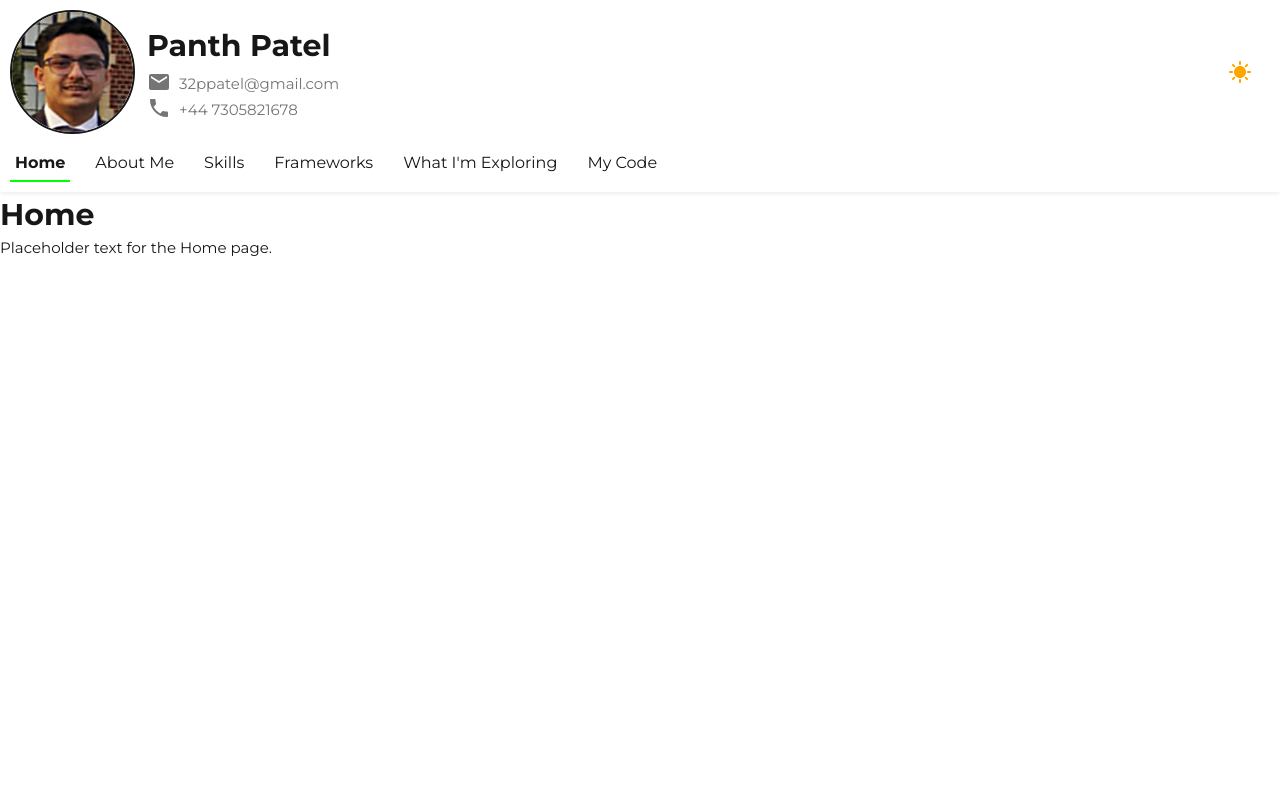
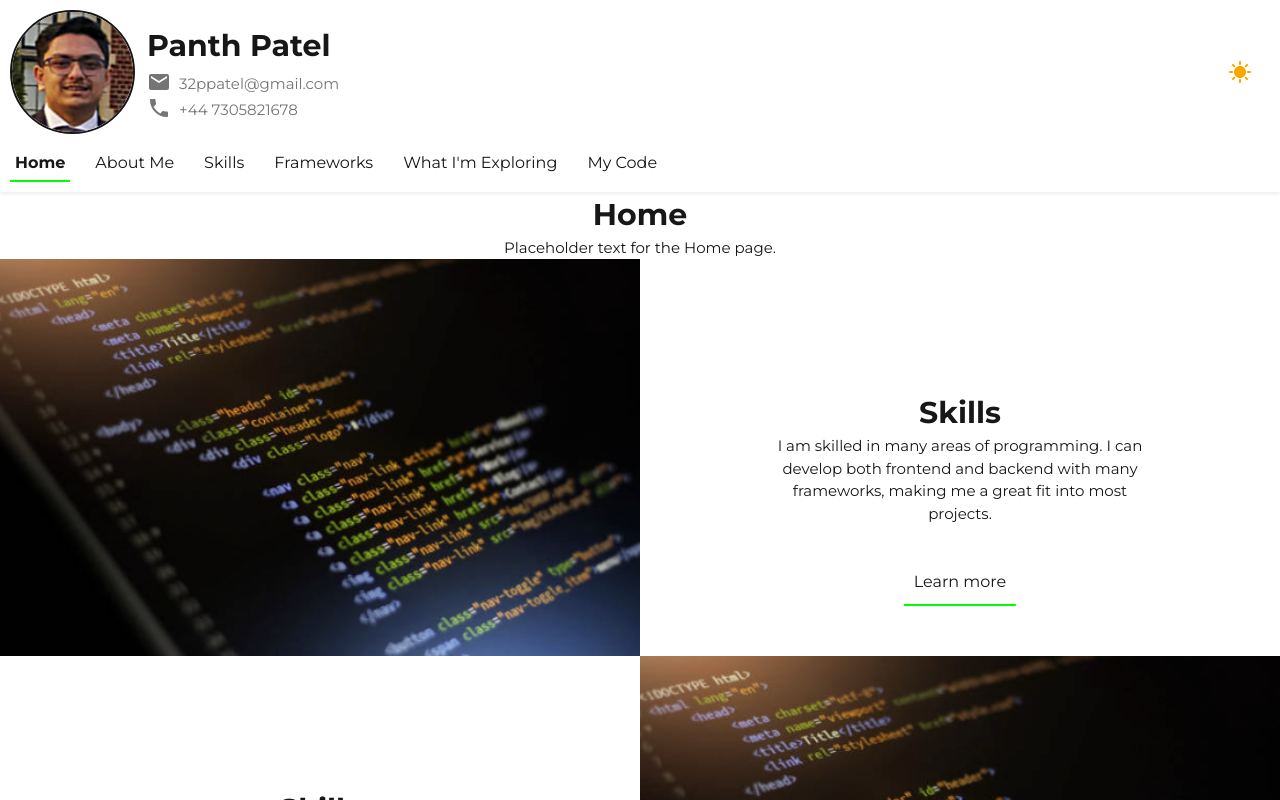
Before and after one commit to PP6464/my-portfolio-nextjs, a Next.js app: page / in a window 1280 px wide. Built offline with nearby package versions, Linux system fonts and the light colour scheme.

Commit message:
add section components

```diff
--- /dev/null
+++ b/app/(home)/page.tsx
@@ -0,0 +1,22 @@
+import Section from '@/app/components/section/section';
+
+export default function Home() {
+	return (
+		<div className={ 'overflow-x-hidden flex flex-col items-center' }>
+			<h1>Home</h1>
+			<p>Placeholder text for the Home page.</p>
+			<Section title={ 'Skills' } href={ '/skills' }
+							 body={ 'I am skilled in many areas of programming. I can develop both frontend and backend with many frameworks, making me a great fit into most projects.' }
+							 image={ '/code-background.png' }/>
+			<Section title={ 'Skills' } href={ '/skills' }
+							 body={ 'I am skilled in many areas of programming. I can develop both frontend and backend with many frameworks, making me a great fit into most projects.' }
+							 image={ '/code-background.png' }/>
+			<Section title={ 'Skills' } href={ '/skills' }
+							 body={ 'I am skilled in many areas of programming. I can develop both frontend and backend with many frameworks, making me a great fit into most projects.' }
+							 image={ '/code-background.png' }/>
+			<Section title={ 'Skills' } href={ '/skills' }
+							 body={ 'I am skilled in many areas of programming. I can develop both frontend and backend with many frameworks, making me a great fit into most projects.' }
+							 image={ '/code-background.png' }/>
+		</div>
+	);
+}
--- /dev/null
+++ b/app/components/section/section.css
@@ -0,0 +1,86 @@
+.section {
+    opacity: 0;
+    filter: blur(5px);
+    width: 100%;
+    transform: translateX(-100%);
+    margin: 0 -10px;
+    transition: all 1s;
+    display: flex;
+}
+
+.section:nth-child(odd) {
+    flex-direction: row-reverse;
+    transform: translateX(100%);
+}
+
+.section.visible {
+    opacity: 1;
+    filter: blur(0);
+    transform: translateX(0);
+    display: flex;
+}
+
+.section img {
+    height: 100%;
+    width: 50%;
+}
+
+.section div {
+    display: flex;
+    width: 50%;
+    align-content: center;
+    justify-content: center;
+    flex-direction: column;
+    position: relative;
+}
+
+.section div div {
+    width: 100%;
+    justify-content: flex-start;
+    align-items: center;
+    transition-delay: 1s;
+    padding: 10px;
+}
+
+.section div a {
+    position: absolute;
+    bottom: 50px;
+    left: 50%;
+    translate: -50% 0;
+    padding: 10px;
+    border-bottom: 2px solid lime;
+}
+
+.section div div p {
+    width: min(85%, 400px);
+    text-align: center;
+}
+
+@media (width < 1000px) {
+    .section div div {
+        width: 100%;
+        margin-bottom: 50px;
+    }
+
+    .section img {
+        width: 100%;
+    }
+
+    .section {
+        flex-direction: column-reverse !important;
+    }
+
+    .section div {
+        width: 100%;
+    }
+
+    .section div a {
+        bottom: 10px;
+    }
+}
+
+@media (prefers-reduced-motion) {
+    .section {
+        transition: none;
+    }
+}
--- /dev/null
+++ b/app/components/section/section.tsx
@@ -0,0 +1,48 @@
+'use client';
+
+import Link from 'next/link';
+import './section.css';
+import { useEffect, useRef } from 'react';
+
+export default function Section({ title, body, href, image }: {
+	title: string, body: string, href: string, image: string
+}) {
+	const selfRef = useRef(null);
+
+	useEffect(() => {
+		const observer = new IntersectionObserver((entries, _) => {
+			entries.map((entry) => {
+				if (entry.isIntersecting) {
+					entry.target.classList.add('visible');
+				} else {
+					entry.target.classList.remove('visible');
+				}
+			});
+		});
+
+		if (selfRef.current) {
+			observer.observe(selfRef.current);
+		}
+
+		return () => {
+			if (selfRef.current) {
+				// eslint-disable-next-line react-hooks/exhaustive-deps
+				observer.unobserve(selfRef.current);
+			}
+		}
+	}, []);
+
+	return (
+		<div className={ 'section' } ref={ selfRef }>
+			<div>
+				<div>
+					<h1>{ title }</h1>
+					<p>{ body }</p>
+				</div>
+				<Link href={ href }>Learn more</Link>
+			</div>
+			{/* eslint-disable-next-line @next/next/no-img-element */}
+			<img src={ image } alt={ title }  />
+		</div>
+	);
+}
--- a/app/globals.css
+++ b/app/globals.css
@@ -1,4 +1,9 @@
 @import "tailwindcss";
+
+* {
+    margin: 0;
+    padding: 0;
+}
 
 :root {
     --background: #ffffff;
--- a/app/layout.tsx
+++ b/app/layout.tsx
@@ -33,7 +33,7 @@ export default function RootLayout({
 			<link rel="icon" href="/profile-pic.png"/>
 			<title>Panth Patel&apos;s Portfolio</title>
 		</head>
-		<body className="min-h-full flex flex-col">
+		<body className="h-screen flex flex-col">
 			<Provider>
 				<Navbar/>
 				{ children }
--- a/app/page.tsx
+++ /dev/null
@@ -1,8 +0,0 @@
-export default function Home() {
-	return (
-		<div>
-			<h1>Home</h1>
-			<p>Placeholder text for the Home page.</p>
-		</div>
-	);
-}
```
